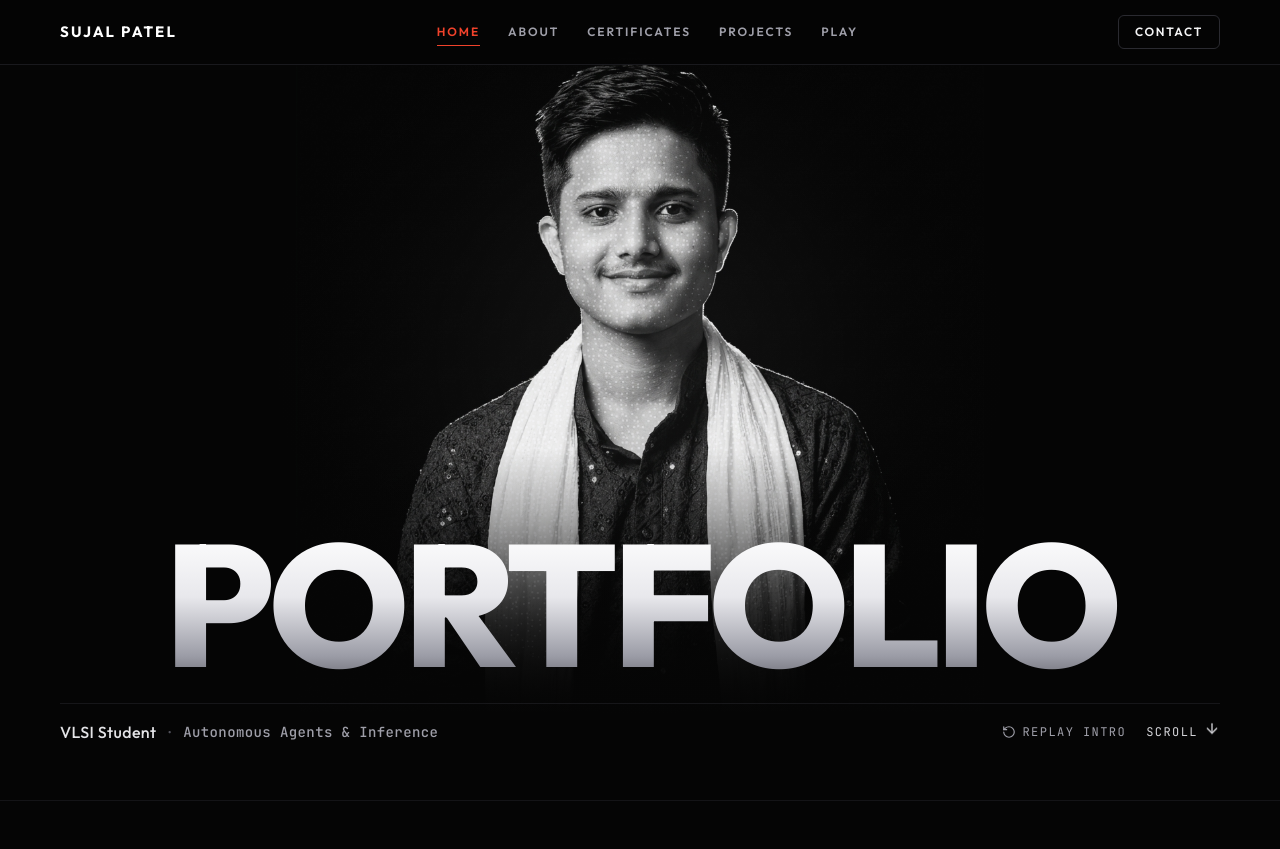
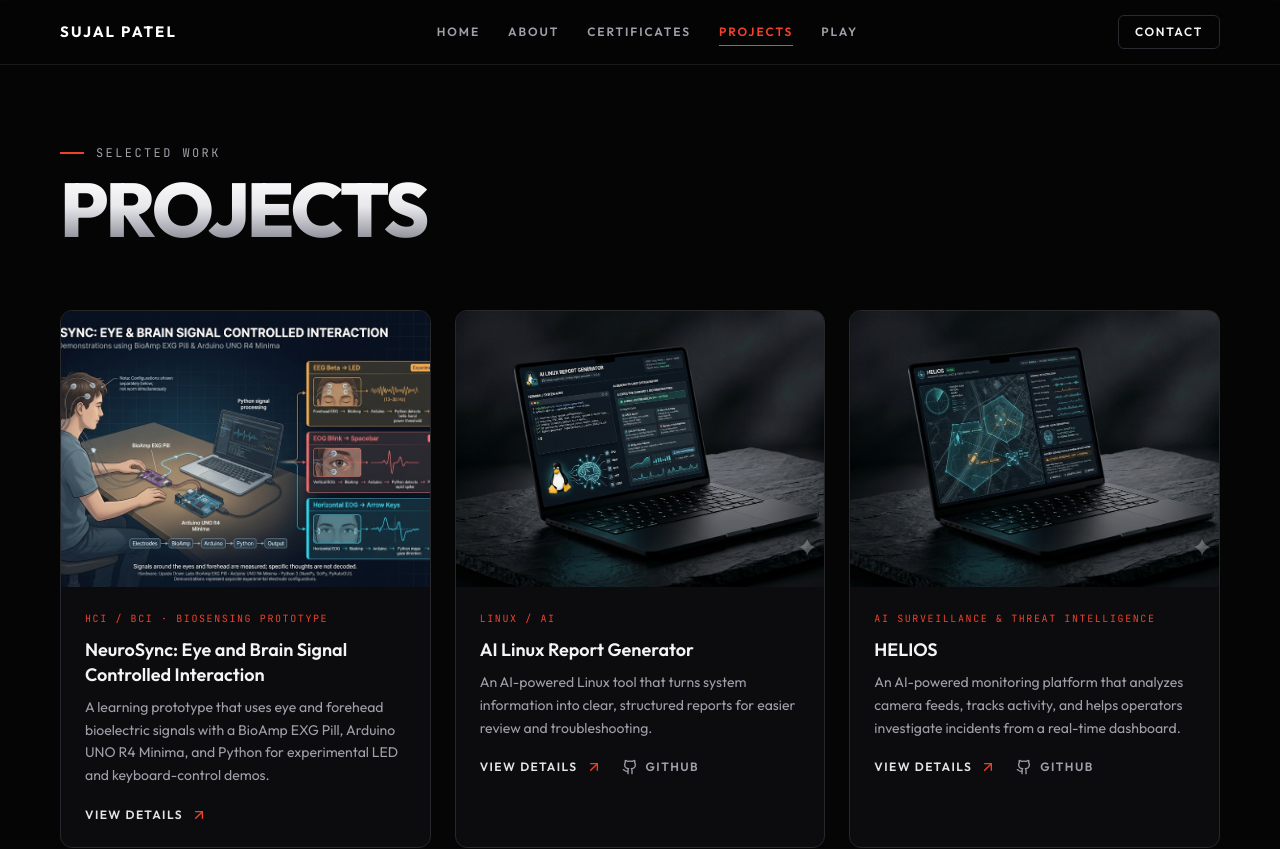
Before and after one commit to sujal12-26/sujal12-26.github.io, a React (Vite) app: page / in a window 1280 px wide. Shown: the top 849 px of the page. Built offline with nearby package versions, Linux system fonts and the light colour scheme; a web font is replaced by a local one.

Commit message:
Show featured projects first on portfolio

```diff
--- a/src/App.tsx
+++ b/src/App.tsx
@@ -23,7 +23,7 @@ function shouldSkipIntroOnLoad(): boolean {
   return false;
 }
 
-const SECTION_IDS = ['home', 'about', 'certificates', 'projects', 'play', 'contact'];
+const SECTION_IDS = ['projects', 'home', 'about', 'certificates', 'play', 'contact'];
 
 function PortfolioApp() {
   const [instantStart] = useState<boolean>(() => shouldSkipIntroOnLoad());
@@ -82,6 +82,7 @@ function PortfolioApp() {
       <Navbar activeSection={activeSection} visible={introComplete} />
 
       <main>
+        <ProjectsSection />
         <HeroSection
           ready={introComplete}
           instantSettle={instantStart && introRunId === 0}
@@ -89,7 +90,6 @@ function PortfolioApp() {
         />
         <AboutSection />
         <CertificatesSection />
-        <ProjectsSection />
         <BreakoutSection />
       </main>
 
```
